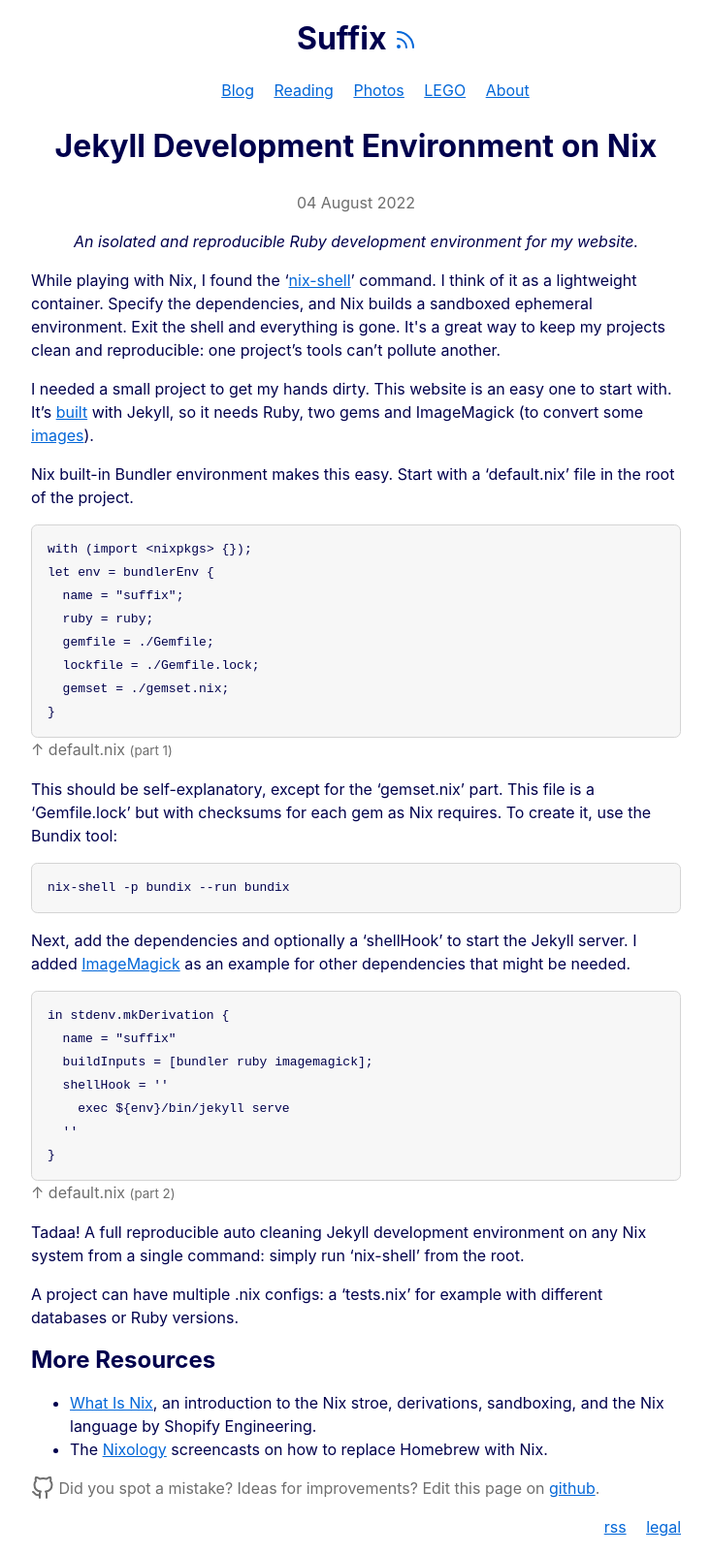
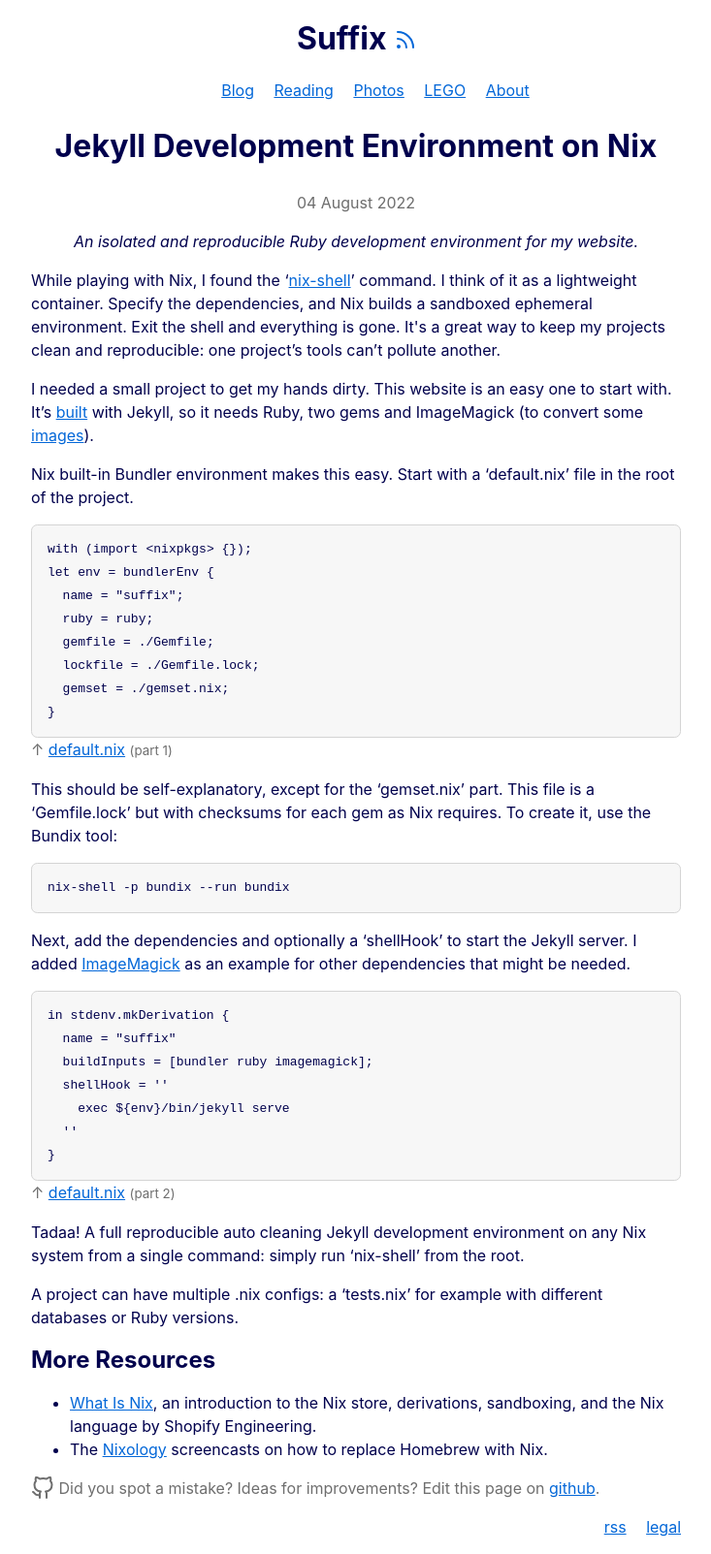
Before and after one commit to cimm/suffix, a Jekyll site: the page built from _posts/2022-08-05-bundling-jekyll-nixos.html, in a window 1280 px wide. Shown: the whole page at 97% size, without its empty margins (273-1006 px from the left). Built offline with Jekyll 4.4.1, drawn with Linux system fonts in a browser that asks for light colours.

Commit message:
Link default.nix in article to Github

```diff
--- a/_posts/2022-08-05-bundling-jekyll-nixos.html
+++ b/_posts/2022-08-05-bundling-jekyll-nixos.html
@@ -22,7 +22,7 @@
   gemset = ./gemset.nix;
 }
 {% endhighlight %}
-<figcaption class="highlight">↑ default.nix <small>(part 1)</small></figcaption>
+<figcaption class="highlight">↑ <a href="https://github.com/cimm/suffix/blob/master/default.nix" title="Final version on Github">default.nix</a> <small>(part 1)</small></figcaption>
 
 <p>This should be self-explanatory, except for the ‘gemset.nix’ part. This file is a ‘Gemfile.lock’ but with checksums for each gem as Nix requires. To create it, use the Bundix tool:</p>
 
@@ -41,7 +41,7 @@
   ''
 }
 {% endhighlight %}
-<figcaption class="highlight">↑ default.nix <small>(part 2)</small></figcaption>
+<figcaption class="highlight">↑ <a href="https://github.com/cimm/suffix/blob/master/default.nix" title="Final version on Github">default.nix</a> <small>(part 2)</small></figcaption>
 
 <p>Tadaa! A full reproducible auto cleaning Jekyll development environment on any Nix system from a single command: simply run ‘nix-shell’ from the root.</p>
 
@@ -50,6 +50,6 @@
 <h2>More Resources</h2>
 
 <ul>
-  <li><a href="https://shopify.engineering/what-is-nix" title="What Is Nix @ Shopify Engineering">What Is Nix</a>, an introduction to the Nix stroe, derivations, sandboxing, and the Nix language by Shopify Engineering.</li>
+  <li><a href="https://shopify.engineering/what-is-nix" title="What Is Nix @ Shopify Engineering">What Is Nix</a>, an introduction to the Nix store, derivations, sandboxing, and the Nix language by Shopify Engineering.</li>
   <li>The <a href="https://www.youtube.com/playlist?list=PLRGI9KQ3_HP_OFRG6R-p4iFgMSK1t5BHs" title="Nixology on YouTube">Nixology</a> screencasts on how to replace Homebrew with Nix.</li>
 </ul>
```
